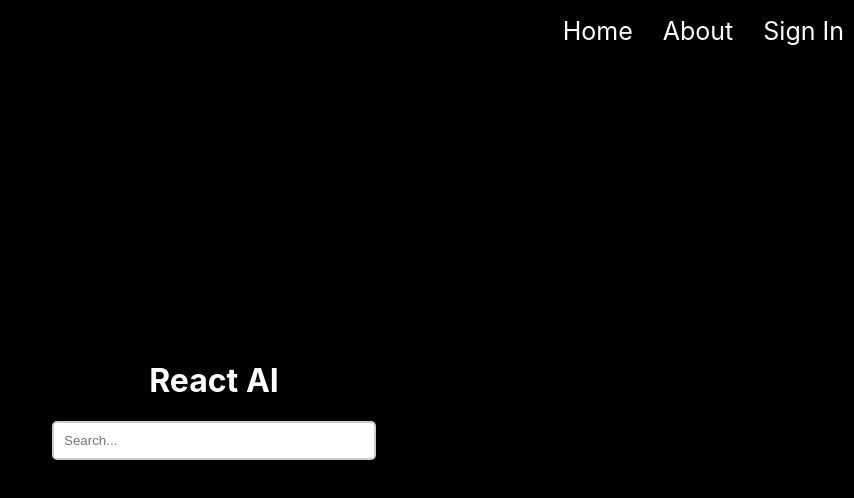
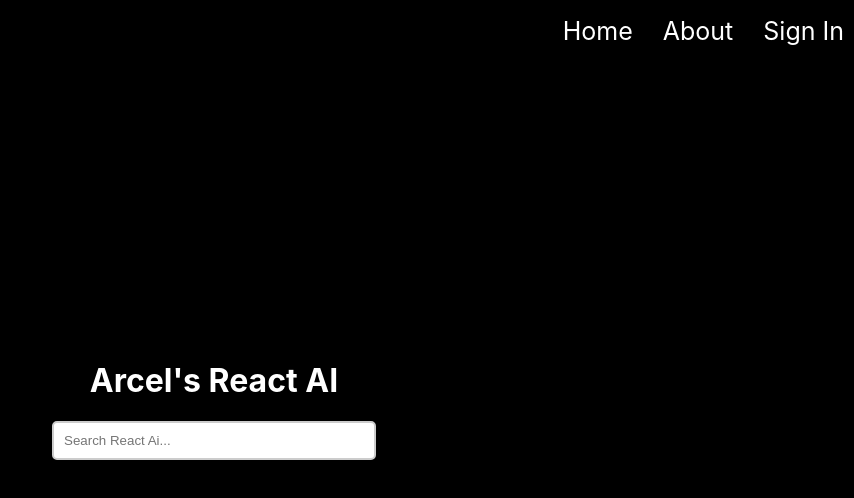
Before and after one commit to Aceer121/react-ai, a React (Create React App) app: page / in a window 1280 px wide. Shown: the top 498 px of the page, without its empty margins (426-1280 px from the left). Built offline with nearby package versions, Linux system fonts and the light colour scheme.

Commit message:
hover links

```diff
--- a/src/App.css
+++ b/src/App.css
@@ -36,3 +36,11 @@
     transform: rotate(360deg);
   }
 }
+
+
+/* App.css */
+
+.App a:hover {
+  opacity: 0.7; /* Adjust the opacity as desired */
+  cursor: pointer;
+}
--- a/src/App.js
+++ b/src/App.js
@@ -1,5 +1,6 @@
 import React from 'react';
 import { BrowserRouter as Router, Route, Link, Routes } from 'react-router-dom';
+import './App.css';
 
 import Home from './components/Home';
 import About from './components/About';
@@ -16,9 +17,9 @@ function App() {
   return (
     <Router>
       <div className="App" style={{ backgroundColor: 'black', height: '100vh', position: 'relative', display: 'flex', flexDirection: 'column', alignItems: 'center', justifyContent: 'center' }}>
-        <h1 style={{ color: 'white' }}>React AI</h1>
+        <h1 style={{ color: 'white' }}>Arcel's React AI</h1>
         <div style={{ textAlign: 'center' }}>
-          <input type="text" placeholder="Search..." style={{ width: '300px', padding: '10px', borderRadius: '5px', border: '2px solid #ccc', backgroundColor: 'white' }} />
+          <input type="text" placeholder="Search React Ai..." style={{ width: '300px', padding: '10px', borderRadius: '5px', border: '2px solid #ccc', backgroundColor: 'white' }} />
         </div>
         <div style={{ position: 'absolute', top: 0, right: 0 }}>
           <nav>
```
